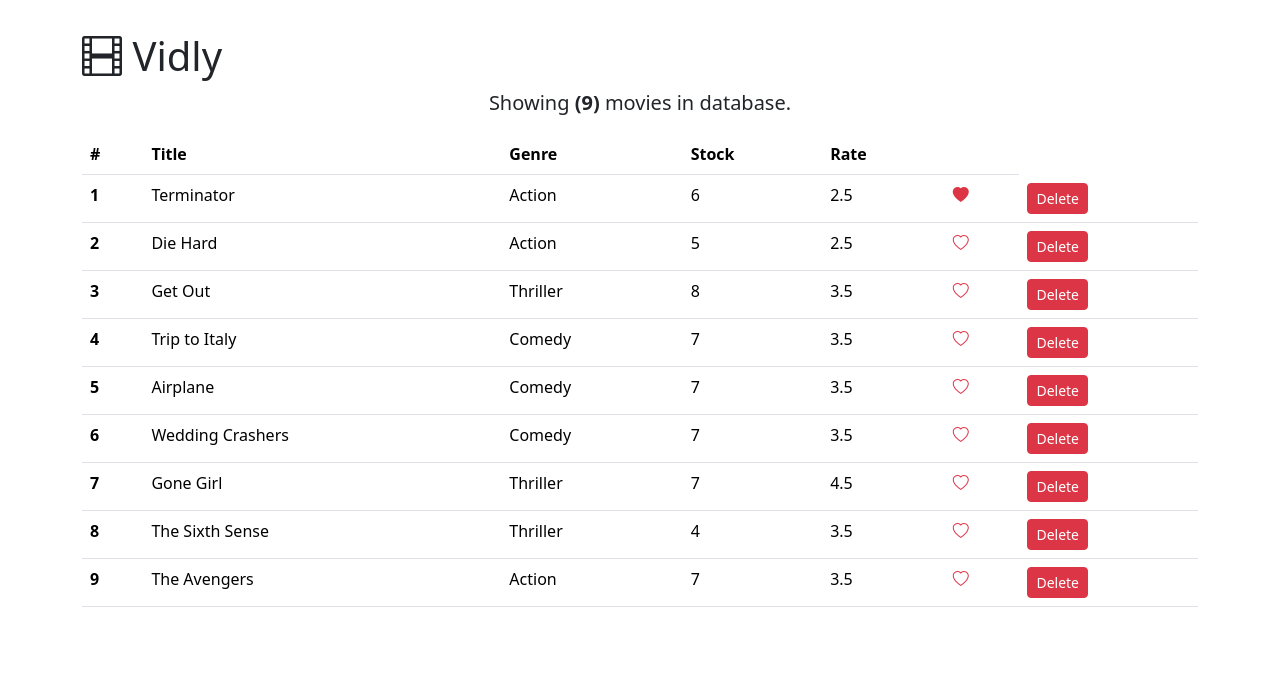
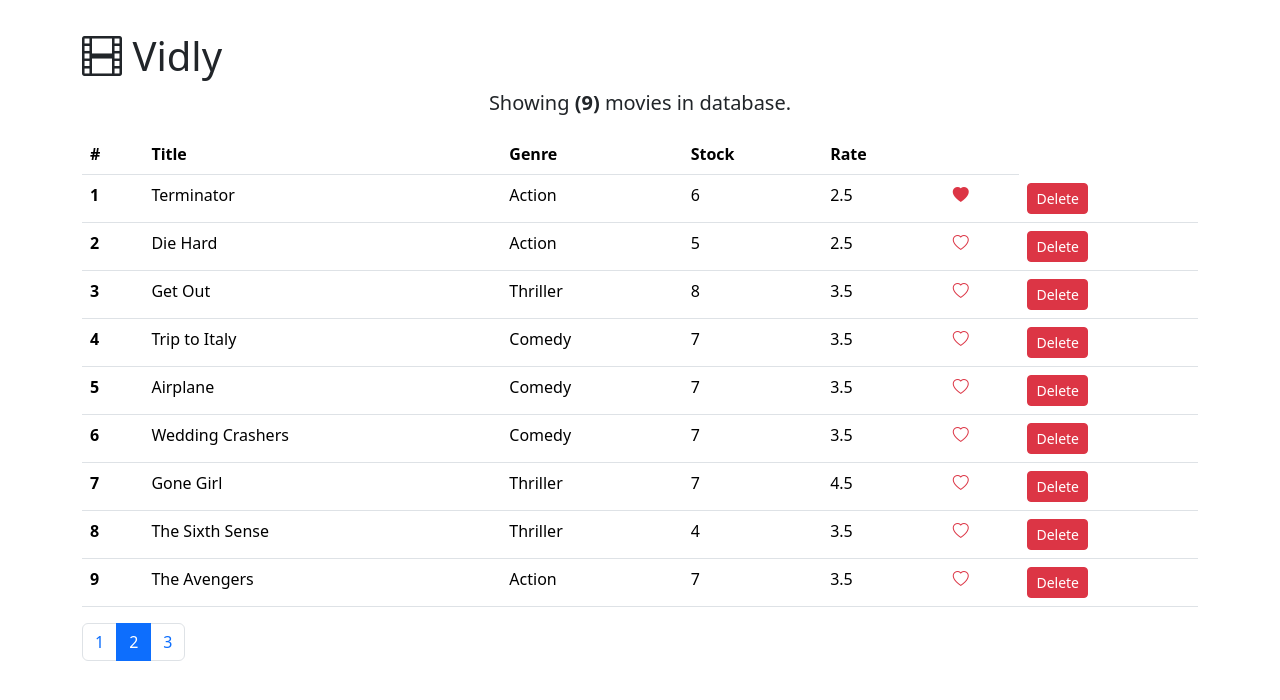
Before and after one commit to SKGWL2609/vidly-latest, a React (Vite) app: page / in a window 1280 px wide. Shown: the top 700 px of the page. Built offline with nearby package versions, Linux system fonts and the light colour scheme.

Commit message:
Pagination Component Interface

```diff
--- a/package.json
+++ b/package.json
@@ -12,6 +12,7 @@
   "dependencies": {
     "bootstrap": "^5.3.3",
     "bootstrap-icons": "^1.11.3",
+    "lodash": "^4.17.21",
     "react": "^18.3.1",
     "react-dom": "^18.3.1"
   },
--- /dev/null
+++ b/src/components/common/Pagination.jsx
@@ -0,0 +1,33 @@
+import React from "react";
+
+// Interface
+// input: page number, page size,
+
+const Pagination = (props) => {
+  return (
+    <>
+      <nav>
+        <ul className="pagination">
+          <li className="page-item">
+            <a className="page-link" href="#">
+              1
+            </a>
+          </li>
+
+          <li className="page-item">
+            <a className="page-link active" href="#">
+              2
+            </a>
+          </li>
+          <li className="page-item">
+            <a className="page-link" href="#">
+              3
+            </a>
+          </li>
+        </ul>
+      </nav>
+    </>
+  );
+};
+
+export default Pagination;
--- a/src/components/movies.jsx
+++ b/src/components/movies.jsx
@@ -1,11 +1,13 @@
 import React, { Component } from "react";
 import { getMovies } from "../services/fakeMovieService";
 import Like from "./common/Like";
+import Pagination from "./common/Pagination";
 
 class Movies extends Component {
   //   initialize movies using fakeMovieService
   state = {
     movies: getMovies(),
+    pageSize: 4
   };
 
   handleDelete = (movie) => {
@@ -26,6 +28,12 @@ class Movies extends Component {
     // update state to reflect in ui
     this.setState({ movies });
   };
+
+  handlePageChange = page => {
+console.log('Clicked', page);
+
+  }
+
 
   render() {
     const { length: movieCount } = this.state.movies;
@@ -77,6 +85,7 @@ class Movies extends Component {
             ))}
           </tbody>
         </table>
+        <Pagination itemsCount={movieCount} pageSize={this.state.pageSize} onPageChange={this.handlePageChange}/>
       </>
     );
   }
```
Also changed, not shown: 1 other file (tests, documents, lock files or other folders).
